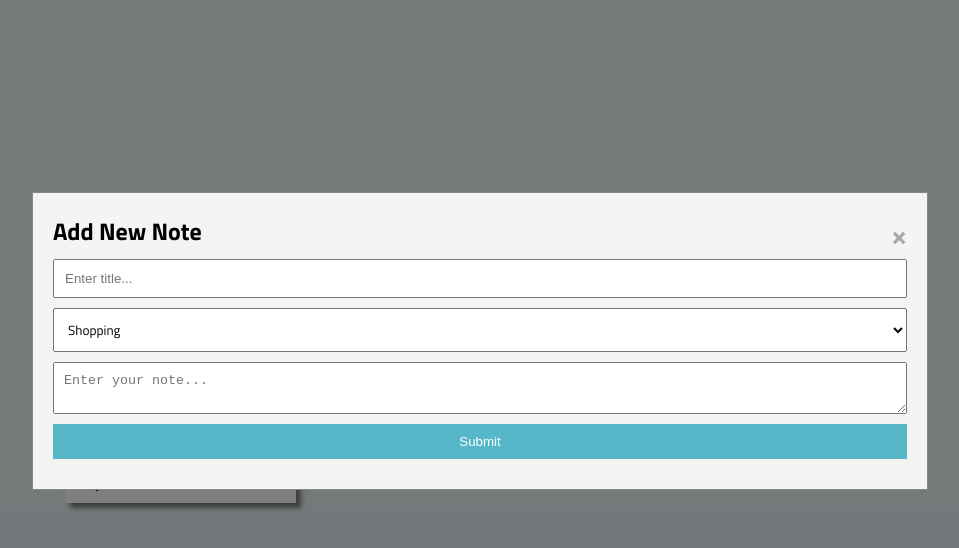
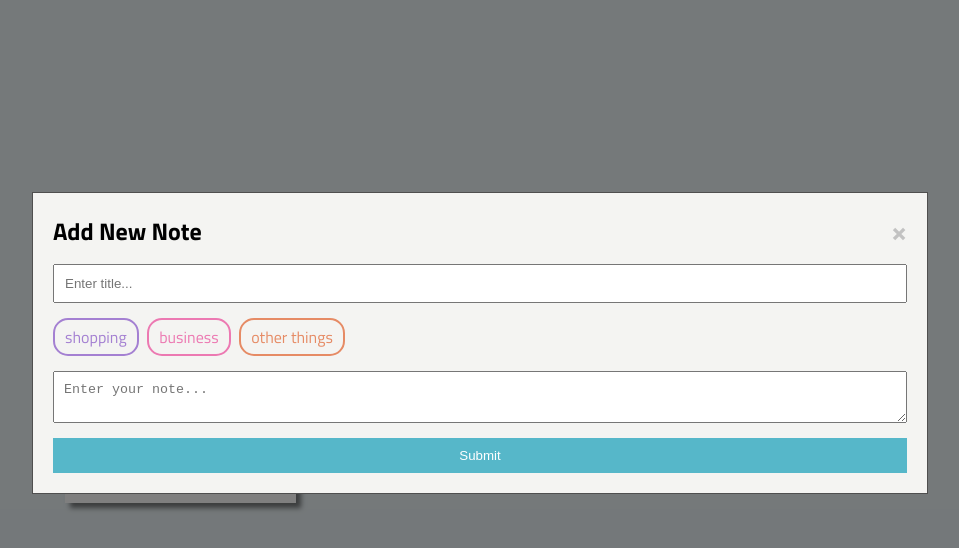
Before and after one commit to Karzhen/todolist, a plain HTML site: page index.html in a window 1280 px wide. Both pictures are taken after a click on the element 500 px from the left and 368 px from the top of the page. Shown: the whole page, without its empty margins (160-1119 px from the left). Drawn offline with Linux system fonts and the light colour scheme.

Commit message:
fix: fix styles and AddModal function

```diff
--- a/index.html
+++ b/index.html
@@ -11,80 +11,49 @@
 </head>
 <body>
     <main>
+        <object data="sprites.svg" type="image/svg+xml" style="display: none;"></object>
         <aside class="left-side">
             <div class="search">
-                <input type="text" id="search-note" placeholder="Search...">
+                <input type="text" id="search-note" placeholder="Search..." class="search-input">
             </div>
             <div class="filter">
-                <input type="radio" name="filter" id="all" value="all" checked>
-                <label for="all">
-                    <svg xmlns="http://www.w3.org/2000/svg" viewBox="0 0 24 24" width="24" height="24">
-                        <path fill="none" stroke="#000" stroke-width="1.5" d="M18 2H6a2 2 0 0 0-2 2v16a2 2 0 0 0 2 2h12a2 2 0 0 0 2-2V4a2 2 0 0 0-2-2zm0 0v4H6V2h12zm-5 5h2M9 7h6M9 10h6M9 13h6M9 16h3"/>
+                <input type="radio" name="filter" class="filter-input" id="all" value="all" checked>
+                <label for="all" class="filter-label">
+                    <svg class="icon left-svg" viewBox="0 0 24 24" width="24" height="24">
+                        <use xlink:href="sprites.svg#list"></use>
                     </svg>
                     All Notes
                 </label>
-                <input type="radio" name="filter" id="trash" value="trash">
-                <label for="trash">
-                    <svg xmlns="http://www.w3.org/2000/svg" viewBox="0 0 24 24" width="24" height="24">
-                        <path fill="none" stroke="#000" stroke-width="1.5" d="M5 7H21M9 7V4a2 2 0 0 1 2-2h2a2 2 0 0 1 2 2v3M3 7l1 14a2 2 0 0 0 2 2h14a2 2 0 0 0 2-2l1-14M9 11h6"/>
+                <input type="radio" name="filter" class="filter-input" id="trash" value="trash">
+                <label for="trash" class="filter-label">
+                    <svg class="left-svg" viewBox="0 0 24 24" width="24" height="24">
+                        <use xlink:href="sprites.svg#trash"></use>
                     </svg>
                     Trash
                 </label>
-                <input type="radio" name="filter" id="favorites" value="favorites">
-                <label for="favorites">
-                    <svg xmlns="http://www.w3.org/2000/svg" viewBox="0 0 24 24" width="24" height="24">
-                        <path fill="none" stroke="#000" stroke-width="1.5" d="M12 21.35l-1.45-1.32C5.4 15.36 2 12.28 2 8.5 2 5.42 4.42 3 7.5 3c1.74 0 3.41.81 4.5 2.09C13.09 3.81 14.76 3 16.5 3 19.58 3 22 5.42 22 8.5c0 3.78-3.4 6.86-8.55 11.54L12 21.35z"/>
+                <input type="radio" name="filter" class="filter-input" id="favorites" value="favorites">
+                <label for="favorites" class="filter-label">
+                    <svg class="left-svg" viewBox="0 0 24 24" width="24" height="24">
+                        <use xlink:href="sprites.svg#favorites"></use>
                     </svg>
                     Favorites
                 </label>
             </div>
         </aside>
-        <section id="main-window">
+        <section id="main-window" class="main-window">
             <div class="pages-header">
                 <div class="add-new-card" id="add-new-card" onclick="addModal()"></div>
                 <div class="categories">
-                    <input type="checkbox" name="category" id="shopping" value="shopping" checked>
-                    <label for="shopping">shopping</label>
-                    <input type="checkbox" name="category" id="business" value="business" checked>
-                    <label for="business">business</label>
-                    <input type="checkbox" name="category" id="other" value="other" checked>
-                    <label for="other">other things</label>
+                    <input type="checkbox" name="category" class="category-input" id="shopping" value="shopping" checked>
+                    <label for="shopping" class="category-label">shopping</label>
+                    <input type="checkbox" name="category" class="category-input" id="business" value="business" checked>
+                    <label for="business" class="category-label">business</label>
+                    <input type="checkbox" name="category" class="category-input" id="other" value="other" checked>
+                    <label for="other" class="category-label">other things</label>
                 </div>
             </div>
             <div class="pages-container">
                 <ul class="cards-list">
-                    <!-- <li class="card">
-                        <div class="card-header">
-                            <h2 class="card-title">Grocery list</h2>
-                            <div class="actions">
-                                <button class="delete-button">
-                                    <svg xmlns="http://www.w3.org/2000/svg" viewBox="0 0 24 24" width="18" height="18">
-                                        <path fill="none" stroke="#FFF" stroke-width="1.5" d="M5 7H21M9 7V4a2 2 0 0 1 2-2h2a2 2 0 0 1 2 2v3M3 7l1 14a2 2 0 0 0 2 2h14a2 2 0 0 0 2-2l1-14M9 11h6"/>
-                                    </svg>
-                                    <span class="button-logo"></span>
-                                </button>
-                                <button class="favorite-button">
-                                    <svg xmlns="http://www.w3.org/2000/svg" viewBox="0 0 24 24" width="18" height="18">
-                                        <path fill="none" stroke="#FFF" stroke-width="1.5" d="M12 21.35l-1.45-1.32C5.4 15.36 2 12.28 2 8.5 2 5.42 4.42 3 7.5 3c1.74 0 3.41.81 4.5 2.09C13.09 3.81 14.76 3 16.5 3 19.58 3 22 5.42 22 8.5c0 3.78-3.4 6.86-8.55 11.54L12 21.35z"/>
-                                    </svg>
-                                    <span class="button-logo"></span>
-                                </button>
-                            </div>
-                        </div>
-                        <p class="card-description">Lorem ipsum dolor sit amet, consectetur adipisicing elit. Magni hic error molestiae perspiciatis nesciunt itaque temporibus repellat numquam quibusdam maiores.</p>
-                    </li>
-                    <li class="card">
-                        <div class="card-header">
-                            <h2 class="card-title">Quotes</h2>
-                        </div>
-                        <ul class="card-description">
-                            <li>Lorem ipsum dolor sit amet.</li>
-                            <li>Lorem ipsum dolor sit amet, consectetur adipisicing elit. Non, corrupti!</li>
-                        </ul>
-                    </li>
-                    <li class="card">
-
-                    </li> -->
                 </ul>
             </div>
         </section>
--- a/script.js
+++ b/script.js
@@ -1,81 +1,50 @@
 const newCard = document.getElementById("add-new-card");
 const searchInput = document.getElementById("search-note");
 
-let myModal,
+let modal,
     filters = document.querySelectorAll('input[type="radio"][name="filter"]'),
     currentCategory = document.querySelectorAll('input[type="checkbox"][name="category"]'),
     selectedFilter = 'all',
     selectedCategories = [];
 
 function addModal() {
-    // Создаем элементы модального окна
-    let modal = document.createElement("div");
-    modal.classList.add("modal");
-    modal.id = "myModal";
-    modal.style.display = "block";
-    myModal = modal;
+    let modalHTML = `
+        <div class="modal" id="modal" style="display: block;">
+            <div class="modal-content">
+                <div class="modal-container">
+                    <h2 class="modal-title">Add New Note</h2>
+                    <span class="close" id="closeModal">&times;</span>
+                </div>
+                <input type="text" class="note-title" id="noteTitle" placeholder="Enter title...">
+                <div class="categories">
+                    <input type="checkbox" name="category" class="category-input" id="shopping" value="shopping">
+                    <label for="shopping" class="category-label">shopping</label>
+                    <input type="checkbox" name="category" class="category-input" id="business" value="business">
+                    <label for="business" class="category-label">business</label>
+                    <input type="checkbox" name="category" class="category-input" id="other" value="other">
+                    <label for="other" class="category-label">other things</label>
+                </div>
+                <textarea class="note-text" id="noteText" placeholder="Enter your note..."></textarea>
+                <button class="submit-button" id="submitNote">Submit</button>
+            </div>
+        </div>
+    `;
 
-    let modalContent = document.createElement("div");
-    modalContent.classList.add("modal-content");
+    document.body.innerHTML += modalHTML;
+    modal = document.getElementById('modal');
 
-    let closeSpan = document.createElement("span");
-    closeSpan.classList.add("close");
-    closeSpan.id = "closeModal";
-    closeSpan.innerHTML = "&times;";
-    closeSpan.addEventListener('click', function() {
+    document.getElementById('closeModal').addEventListener('click', function() {
         removeModal(modal);
-        myModal = undefined;
     });
 
-    let h2 = document.createElement("h2");
-    h2.textContent = "Add New Note";
-
-    let inputTitle = document.createElement("input");
-    inputTitle.type = "text";
-    inputTitle.id = "noteTitle";
-    inputTitle.placeholder = "Enter title...";
-
-    let selectCategory = document.createElement("select");
-    selectCategory.id = "noteCategory";
-
-    let optionShopping = document.createElement("option");
-    optionShopping.value = "shopping";
-    optionShopping.textContent = "Shopping";
-    selectCategory.appendChild(optionShopping);
-
-    let optionBusiness = document.createElement("option");
-    optionBusiness.value = "business";
-    optionBusiness.textContent = "Business";
-    selectCategory.appendChild(optionBusiness);
-
-    let optionOther = document.createElement("option");
-    optionOther.value = "other";
-    optionOther.textContent = "Other things";
-    selectCategory.appendChild(optionOther);
-
-    let textarea = document.createElement("textarea");
-    textarea.id = "noteText";
-    textarea.placeholder = "Enter your note...";
-
-    let submitButton = document.createElement("button");
-    submitButton.id = "submitNote";
-    submitButton.textContent = "Submit";
-    submitButton.addEventListener('click', () => createTask());
-
-    modalContent.appendChild(closeSpan);
-    modalContent.appendChild(h2);
-    modalContent.appendChild(inputTitle);
-    modalContent.appendChild(selectCategory);
-    modalContent.appendChild(textarea);
-    modalContent.appendChild(submitButton);
-
-    modal.appendChild(modalContent);
-
-    document.body.appendChild(modal);
+    document.getElementById('submitNote').addEventListener('click', () => createTask());
 }
 
+
 function removeModal(removeObject) {
+    // Убрать параметр и удалять глобальную переменную
     document.body.removeChild(removeObject);
+    removeObject = null;
 }
 
 function createTask() {
@@ -157,22 +126,28 @@ function createTask() {
     document.querySelector(".cards-list").appendChild(card);
     saveNoteToLocalStorage(note);
 
-    removeModal(myModal);
+
+    // Обернуть в функцию
+    removeModal(modal);
 }
 
 window.addEventListener('click', (event) => {
-    if (event.target == myModal) {
-        removeModal(myModal);
-        myModal = undefined;
+    if (event.target === modal) {
+        // Обернуть в функцию
+        removeModal(modal);
+        modal = null;
     }
 })
 
 document.body.addEventListener("keydown", function(event) {
-    if (myModal && typeof myModal === "object" && event.key === "Escape") {
-        removeModal(myModal);
-        myModal = undefined;
+    if (modal && event.key === "Escape") {
+        // Обернуть в функцию
+        removeModal(modal);
+        modal = null;
     }
 });
+
+// ОСТАНОВКА ----------
 
 filters.forEach(filter => {
     filter.addEventListener('change', function(event) {
@@ -228,7 +203,7 @@ function openCategories(categories) {
         let shouldDisplay = false;
         categories.forEach(category => {
             const categoryClass = categoriesList[category];
-            if (card.classList.contains(categoryClass)) {
+            if (card.classList.contains(categoryClass) && !card.classList.contains('trash')) {
                 shouldDisplay = true;
             }
         });
@@ -237,6 +212,7 @@ function openCategories(categories) {
 }
 
 function removeCard(card, currentFilter, title) {
+    // Упростить код, удалив вложенные if
     if (currentFilter === 'favorites') {
         if (!card.classList.contains('favorites')) {
             card.style.display = 'none';
@@ -340,7 +316,10 @@ function loadNotesFromLocalStorage() {
 
             const deleteButton = document.createElement("button");
             deleteButton.classList.add("delete-button");
-            deleteButton.innerHTML = '<svg xmlns="http://www.w3.org/2000/svg" viewBox="0 0 24 24" width="18" height="18"><path fill="none" stroke="#FFF" stroke-width="1.5" d="M5 7H21M9 7V4a2 2 0 0 1 2-2h2a2 2 0 0 1 2 2v3M3 7l1 14a2 2 0 0 0 2 2h14a2 2 0 0 0 2-2l1-14M9 11h6"/></svg>';
+            deleteButton.innerHTML = `
+            <svg class="right-svg" viewBox="0 0 24 24" width="18" height="18">
+                <use xlink:href="sprites.svg#trash"></use>
+            </svg>`;
             deleteButton.addEventListener('click', function() {
                 card.classList.toggle("trash");
                 removeCard(card, selectedFilter, note.title);
@@ -348,7 +327,10 @@ function loadNotesFromLocalStorage() {
 
             const favoriteButton = document.createElement("button");
             favoriteButton.classList.add("favorite-button");
-            favoriteButton.innerHTML = '<svg xmlns="http://www.w3.org/2000/svg" viewBox="0 0 24 24" width="18" height="18"><path fill="none" stroke="#FFF" stroke-width="1.5" d="M12 21.35l-1.45-1.32C5.4 15.36 2 12.28 2 8.5 2 5.42 4.42 3 7.5 3c1.74 0 3.41.81 4.5 2.09C13.09 3.81 14.76 3 16.5 3 19.58 3 22 5.42 22 8.5c0 3.78-3.4 6.86-8.55 11.54L12 21.35z"/></svg>';
+            favoriteButton.innerHTML = `
+            <svg class="right-svg" viewBox="0 0 24 24" width="18" height="18">
+                <use xlink:href="sprites.svg#favorites"></use>
+            </svg>`;
             favoriteButton.addEventListener('click', function() {
                 card.classList.toggle("favorites");
                 removeCard(card, selectedFilter);
--- a/styles.css
+++ b/styles.css
@@ -2,6 +2,7 @@
     --back-color: #eaf2f5;
     --main-color: #f4f4f2;
     --card-color: #ffffff;
+    --black-color: #000000;
     --header-color: #4f4f4f;
     --aside-color: #f7f7f7;
     --main-text-color: #c2c2c2;
@@ -25,6 +26,10 @@ ul {
     list-style-type: none;
 }
 
+.filter-input, .category-input {
+    display: none;
+}
+
 html {
     scroll-behavior: smooth;
 }
@@ -45,7 +50,7 @@ main {
     justify-content: center;
 }
 
-#main-window {
+.main-window {
     width: 600px;
     /* height: 600px; */
     background-color: var(--main-color);
@@ -66,7 +71,7 @@ main {
     padding: 20px;
 }
 
-.search input[type="text"] {
+.search-input {
     width: 100%;
     padding: 5px;
     box-sizing: border-box;
@@ -76,17 +81,15 @@ main {
     width: 100%;
 }
 
-.filter label {
+.filter-label {
     user-select: none;
     cursor: pointer;
-    display: block;
     width: 100%;
     padding: 10px 20px;
     margin-bottom: 2px;
     background-color: var(--card-color);
     color: var(--main-text-color);
     border: none;
-    cursor: pointer;
     text-align: left;
     display: flex;
     gap: 10px;
@@ -95,20 +98,16 @@ main {
     transition: all 1s;
 }
 
-.filter label:last-child {
+.filter-label:last-child {
     margin: 0;
 }
 
-.filter label:hover {
+.filter-label:hover {
     background-color: var(--header-color);
     color: var(--card-color);
 }
 
-.filter label:hover svg * {
-    stroke: var(--active-filter-color);
-}
-
-.filter label::before {
+.filter-label::before {
     height: 100%;
     width: 10px;
     content: "";
@@ -118,16 +117,24 @@ main {
     transform: translateY(-50%);
 }
 
-.filter input[type="radio"]:checked + label::before {
+.left-svg {
+    stroke: var(--header-color);
+    stroke-width: 1.5px;
+    fill: transparent;
+    transition: 0.3s ease-in-out;
+}
+
+.filter-label:hover .left-svg {
+    stroke: var(--active-filter-color);
+}
+
+.filter-input:checked + .filter-label::before {
     background-color: var(--active-filter-color);
 }
 
-.filter input[type="radio"]:checked + label svg * {
+/*Не знал, как убрать стслизацию с по 1 классу*/
+.filter-input:checked + .filter-label .left-svg {
     stroke: var(--active-filter-color);
-}
-
-input[type="radio"], input[type="checkbox"] {
-    display: none;
 }
 
 .pages-header {
@@ -165,30 +172,49 @@ input[type="radio"], input[type="checkbox"] {
     transform: translate(-50%, -50%);
 }
 
-.categories label {
+.categories {
+    display: flex;
+    flex-direction: row;
+    gap: 1%;
+}
+
+.category-label {
+    white-space: nowrap;
+}
+
+.category-input#shopping + .category-label {
+    --color: var(--shopping-color);
+}
+
+.category-input#business + .category-label {
+    --color: var(--business-color);
+}
+
+.category-input#other + .category-label {
+    --color: var(--other-color);
+}
+
+.category-input + .category-label {
     user-select: none;
     cursor: pointer;
     display: inline-block;
     padding: 5px 10px;
-    color: var(--card-color);
-    border: none;
+    border: 2px solid;
     border-radius: 15px;
-    cursor: pointer;
     text-align: left;
     position: relative;
-    transition: all 1s;
+    transition: all .5s;
 }
 
-input[type="checkbox"]#shopping + label {
-    background-color: var(--shopping-color);
+.category-input:checked + .category-label {
+    border-color: var(--color);
+    background-color: var(--color);
+    color: var(--card-color);
 }
 
-input[type="checkbox"]#business + label {
-    background-color: var(--business-color);
-}
-
-input[type="checkbox"]#other + label {
-    background-color: var(--other-color);
+.category-input:not(:checked) + .category-label {
+    background-color: transparent;
+    color: var(--color);
 }
 
 .pages-container {
@@ -209,6 +235,7 @@ input[type="checkbox"]#other + label {
     background-color: var(--card-color);
     padding: 20px 10px 20px 30px;
 }
+
 
 .card::before {
     height: 100%;
@@ -244,13 +271,21 @@ input[type="checkbox"]#other + label {
     gap: 5px;
 }
 
-.actions button {
+.delete-button,
+.favorite-button {
     cursor: pointer;
     width: 30px;
     height: 30px;
     border: none;
     border-radius: 30px;
     background-color: var(--active-filter-color);
+}
+
+.right-svg {
+    stroke: var(--card-color);
+    stroke-width: 1.5px;
+    fill: transparent;
+    transition: 0.3s ease-in-out;
 }
 
 .card-title {
@@ -271,12 +306,6 @@ ul.card-description li::before {
     width: 1em;
 }
 
-
-
-
-
-
-
 .modal {
     position: fixed;
     z-index: 1;
@@ -291,12 +320,22 @@ ul.card-description li::before {
     background-color: var(--main-color);
     margin: 15% auto;
     padding: 20px;
-    border: 1px solid #888;
+    border: 1px solid var(--header-color);
     width: 70%;
+    display: flex;
+    flex-direction: column;
+    gap: 15px;
+}
+
+.modal-container {
+    display: flex;
+    justify-content: space-between;
+    align-items: center;
 }
 
 .close {
-    color: #aaa;
+    line-height: 1rem;
+    color: var(--main-text-color);
     float: right;
     font-size: 28px;
     font-weight: bold;
@@ -305,21 +344,15 @@ ul.card-description li::before {
 
 .close:hover,
 .close:focus {
-    color: black;
+    color: var(--black-color);
     text-decoration: none;
     cursor: pointer;
 }
 
-.modal-content h2 {
-    margin-bottom: 10px;
-}
-
-.modal-content input,
-.modal-content select,
-.modal-content textarea,
-.modal-content button {
+.note-title,
+.note-text,
+.submit-button {
     display: block;
-    margin-bottom: 10px;
     width: 100%;
     padding: 10px;
     box-sizing: border-box;
```
Also changed, not shown: sprites.svg (added).
